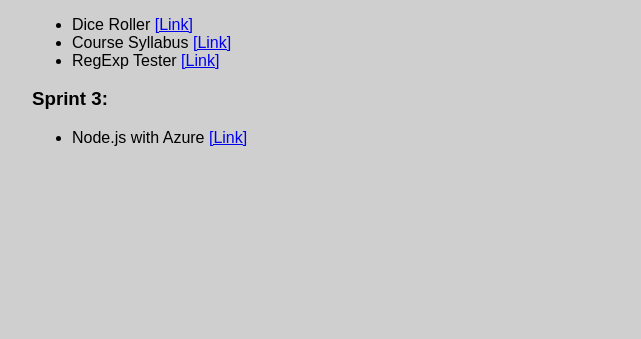
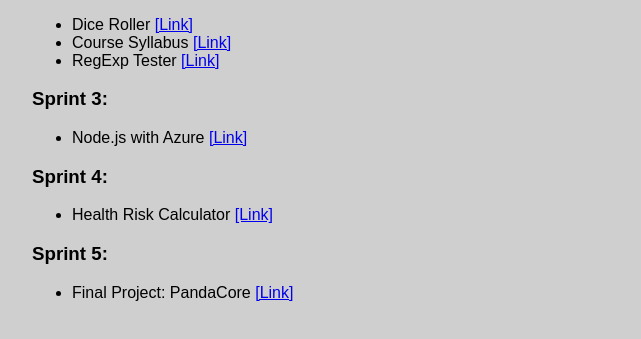
Before and after one commit to CartierCodes/LEW-Software-Engineering, a website: page index.html in a window 1280 px wide. Shown: the part 105-444 px from the top of the page, without its empty margins (208-849 px from the left). Drawn offline with Linux system fonts and the light colour scheme.

Commit message:
added sprint 4+5

```diff
--- a/index.html
+++ b/index.html
@@ -31,5 +31,13 @@
         <ul>
             <li>Node.js with Azure <a href="https://cb-nodejs-hello-world.azurewebsites.net/">[Link]</a></li>
         </ul>
+        <h3>Sprint 4:</h3>
+        <ul>
+            <li>Health Risk Calculator <a href="https://health-calculator.azurewebsites.net/">[Link]</a></li>
+        </ul>
+        <h3>Sprint 5:</h3>
+        <ul>
+            <li>Final Project: PandaCore <a href="https://pandacore.azurewebsites.net/">[Link]</a></li>
+        </ul>
     </body>
 </html>
```
